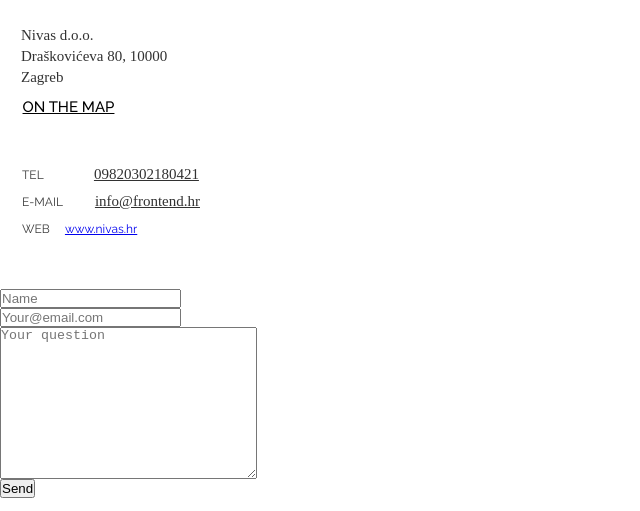
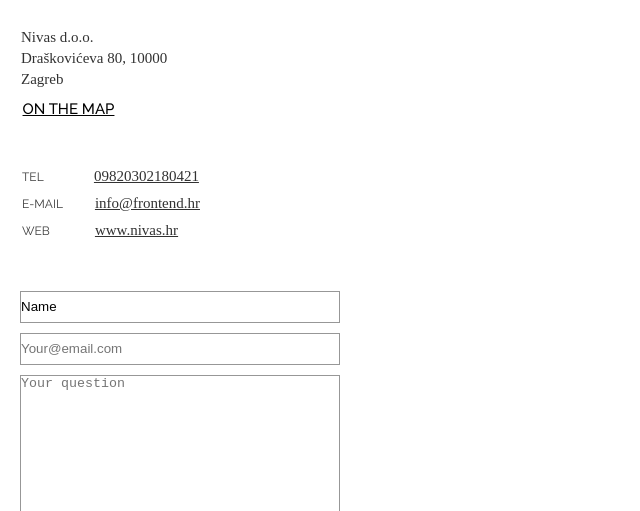
Before and after one commit to MatejaC/Nivas_frontend_task, a plain HTML site: page index.html in a window 1280 px wide. Shown: the part 2719-3230 px from the top of the page, without its empty margins (0-640 px from the left). Drawn offline with Linux system fonts and the light colour scheme; a web font is replaced by a local one.

Commit message:
styling contact form - send button

```diff
--- a/index.html
+++ b/index.html
@@ -96,6 +96,7 @@
     </ul>
     <br>
     <br>
+    <br>
   </section>
 
   <section class="logo">
@@ -128,15 +129,16 @@
         </tr>
         <tr>
           <th scope="row">web</th>
-          <td><a href="https://www.nivas.hr">www.nivas.hr</a></td>
+          <td><a href="https://www.nivas.hr" class="webmail">www.nivas.hr</a></td>
         </tr>
       </table>
     </div>
     <form class="contact_form" action="#" method="POST">
-      <input type="text" placeholder="Name">
-      <input type="text" placeholder="Your@email.com">
-      <textarea placeholder="Your question" cols="30" rows="10"></textarea>  <!-- dimenzije textarea nisu ispravne -->
-      <input type="submit" value="Send">
+      <input type="text" value="Name" placeholder="Name" class="name">
+      <input type="text" placeholder="Your@email.com" class="your-email">
+      <textarea placeholder="Your question" cols="30" rows="10" class="question"></textarea>
+      <input type="submit" value="Send" class="send-frame" id="Send">
+
     </form>
   </section>
 
--- a/scss/main.scss
+++ b/scss/main.scss
@@ -22,6 +22,7 @@
 $grey-softy: #979797;
 $color-drakov: #323232;
 $color-callme: #3d3d3d;
+$gray-lorem: #999999;
 
 * {
 	box-sizing: border-box;
@@ -246,6 +247,7 @@
 		display: grid;
 		background-color: $whitey;
 		grid-row: 3;
+		height: 462px;
 
 		.img-2-mobile {
 			width: 319px;
@@ -261,7 +263,7 @@
 		.Ullamcorper-Sem-Port {
 			width: 264px;
 			height: 29px;
-			font-family: "Raleway";
+			font-family: Raleway;
 			font-size: 23px;
 			font-weight: 500;
 			font-stretch: normal;
@@ -335,17 +337,17 @@
 		.-Lorem-ipsum-dolor {
 			width: 320px;
 			font-family: Raleway;
-			font-size: 16px;
+			font-size: 17px;
 			font-weight: 500;
 			font-stretch: normal;
 			font-style: normal;
-			line-height: 1.63;
-			letter-spacing: normal;
-			color: $grey-services;
-			margin-top: 14px;
+			line-height: 26px;
+			letter-spacing: 0px;
+			color: $gray-lorem;
+			margin-top: 20px;
 			margin-right: 40px;
 			margin-left: 50px;
-			margin-bottom: 0px;
+			margin-bottom: 10px;
 		}
 	}
 
@@ -495,8 +497,77 @@
 			margin-left: 30px;
 		}
 
+		.webmail {
+			width: 98px;
+			height: 15px;
+			font-family: Avenir Medium;
+			font-size: 15px;
+			font-weight: 500;
+			font-stretch: normal;
+			font-style: normal;
+			line-height: normal;
+			letter-spacing: normal;
+			color: $color-drakov;
+			margin-top: 8px;
+			margin-bottom: 8px;
+			margin-left: 30px;
+		}
+
 		form.contact_form > * {
 			display: block;
+		}
+
+		.name {
+			width: 320px;
+			height: 32px;
+			border: solid 1px $grey-softy;
+
+			margin-right: 20px;
+			margin-bottom: 10px;
+			margin-left: 20px;
+		}
+
+		.your-email {
+			width: 320px;
+			height: 32px;
+			border: solid 1px $grey-softy;
+			margin-top: 0;
+			margin-right: 20px;
+			margin-bottom: 10px;
+			margin-left: 20px;
+		}
+
+		.question {
+			width: 320px;
+			height: 171px;
+			border: solid 1px $grey-softy;
+			margin-top: 0;
+			margin-right: 20px;
+			margin-bottom: 10px;
+			margin-left: 20px;
+		}
+
+		input[type=submit] {
+			width: 96px;
+			height: 32px;
+			background-color: $black;
+			margin-top: 0;
+			margin-right: 20px;
+			margin-bottom: 60px;
+			margin-left: 244px;
+			font-family: Raleway;
+			font-size: 16px;
+			font-weight: 500;
+			font-stretch: normal;
+			font-style: normal;
+			line-height: normal;
+			letter-spacing: normal;
+			text-align: center;
+			color: $background-color-primary;
+			padding-top: 6px;
+			padding-right: 6px;
+			padding-bottom: 7px;
+			padding-left: 7px;
 		}
 	}
 
```
Also changed, not shown: scss/main.css, 1 other file.
